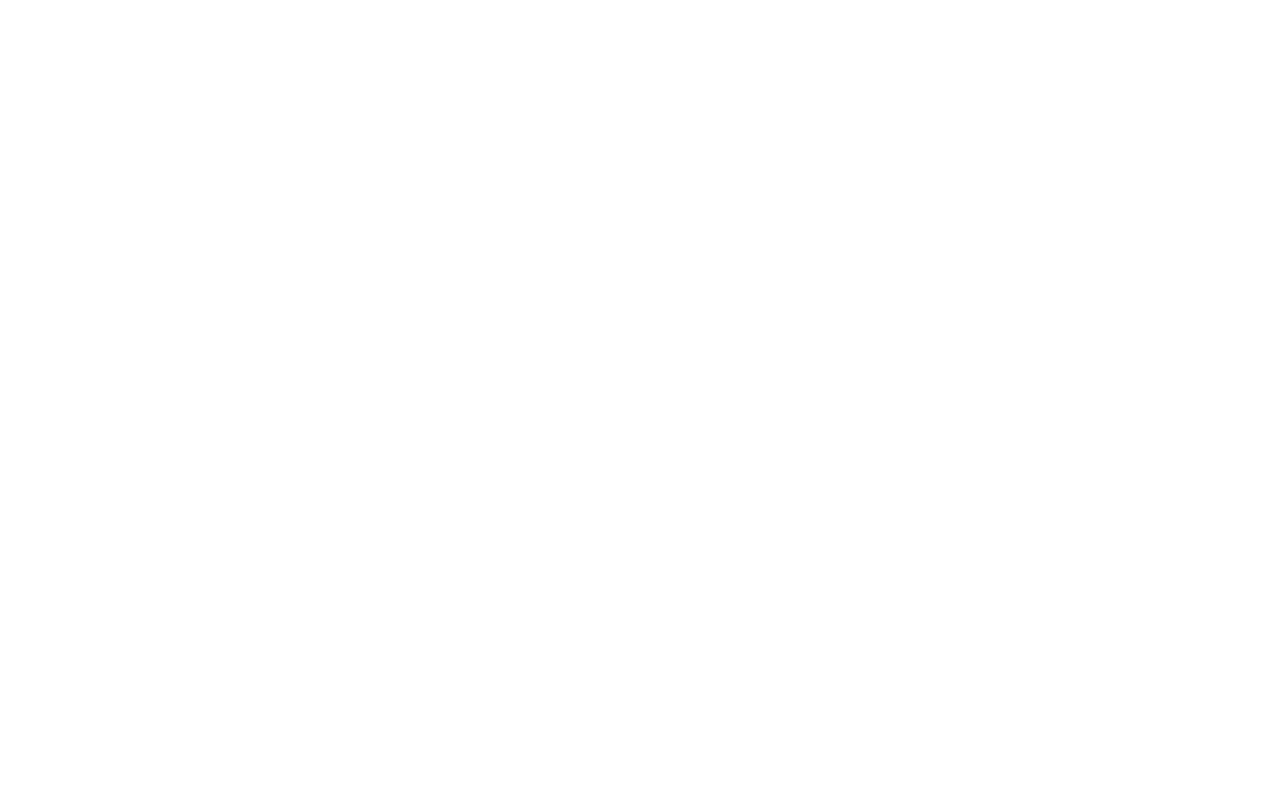
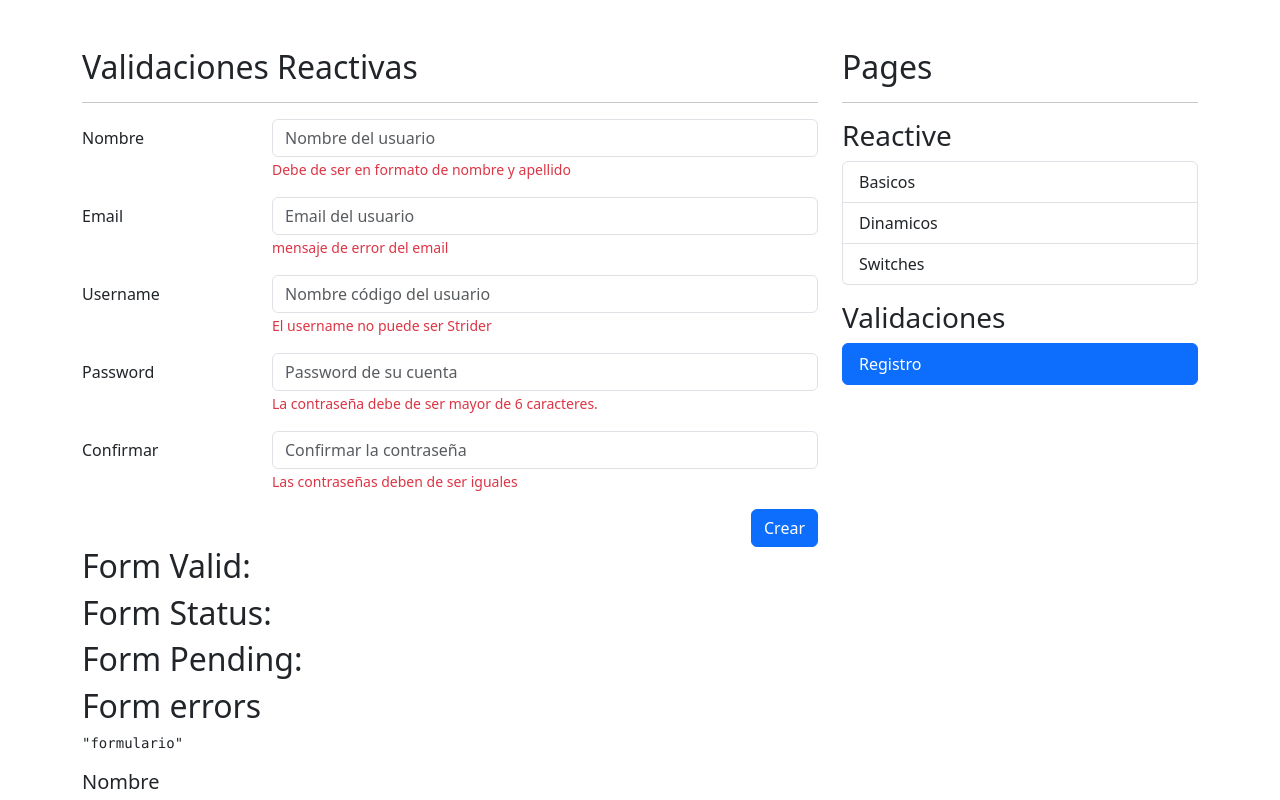
Before and after one commit to tomasVergara14/reactive-forms, an Angular app: page /auth/sign-up in a window 1280 px wide. Before the commit this address led to /. Shown: the top 800 px of the page. Built offline with nearby package versions, Linux system fonts and the light colour scheme.

Commit message:
sidemenu

```diff
--- a/package.json
+++ b/package.json
@@ -3,7 +3,7 @@
   "version": "0.0.0",
   "scripts": {
     "ng": "ng",
-    "start": "ng serve",
+    "start": "ng serve -o",
     "build": "ng build",
     "watch": "ng build --watch --configuration development",
     "test": "ng test"
--- a/src/app/app-routing.module.ts
+++ b/src/app/app-routing.module.ts
@@ -1,7 +1,20 @@
 import { NgModule } from '@angular/core';
 import { RouterModule, Routes } from '@angular/router';
 
-const routes: Routes = [];
+const routes: Routes = [
+  {
+    path:'reactive',
+    loadChildren: ()=> import('./reactive/reactive-routing.module').then(m=>m.ReactiveRoutingModule),
+  },
+  {
+    path:'auth',
+    loadChildren: ()=> import('./auth/auth-routing.module').then(m=>m.AuthRoutingModule),
+  },
+  {
+    path:'**',
+    redirectTo:'reactive'
+  },
+];
 
 @NgModule({
   imports: [RouterModule.forRoot(routes)],
--- a/src/app/app.component.html
+++ b/src/app/app.component.html
@@ -1 +1,8 @@
-<router-outlet></router-outlet>
+<div class="row mt-5">
+    <div class="col">
+        <router-outlet></router-outlet>
+    </div>
+    <div class="col-12 col-sm-4">
+        <shared-side-menu></shared-side-menu>
+    </div>
+</div>
--- a/src/app/auth/auth-routing.module.ts
+++ b/src/app/auth/auth-routing.module.ts
@@ -1,7 +1,22 @@
 import { NgModule } from '@angular/core';
 import { RouterModule, Routes } from '@angular/router';
+import { RegisterPageComponent } from './pages/register-page/register-page.component';
 
-const routes: Routes = []
+const routes: Routes = [
+    {
+        path:'',
+        children:[
+            {
+                path:'sign-up',
+                component:RegisterPageComponent
+            },
+            {
+                path:'**',
+                redirectTo:'sign-up'
+            },
+        ]
+    }
+]
 
 @NgModule({
     imports:[RouterModule.forChild(routes)],
--- a/src/app/auth/pages/register-page/register-page.component.html
+++ b/src/app/auth/pages/register-page/register-page.component.html
@@ -1 +1,112 @@
-<p>register-page works!</p>
+<h2>Validaciones Reactivas</h2>
+<hr>
+
+<div class="row">
+    <div class="col">
+
+        <form autocomplete="off">
+
+            <!-- Nombre -->
+            <div class="row mb-3">
+                <label class="col-sm-3 col-form-label">Nombre</label>
+                <div class="col-sm-9">
+                    <input type="text"
+                           class="form-control"
+                           placeholder="Nombre del usuario">
+
+                    <span class="form-text text-danger">
+                        Debe de ser en formato de nombre y apellido
+                    </span>
+                </div>
+            </div>
+
+            <!-- Email -->
+            <div class="row mb-3">
+                <label class="col-sm-3 col-form-label">Email</label>
+                <div class="col-sm-9">
+                    <input type="email"
+                           class="form-control"
+                           placeholder="Email del usuario">
+                    <span class="form-text text-danger">
+                        mensaje de error del email
+                    </span>
+                </div>
+            </div>
+
+            <!-- Username -->
+            <div class="row mb-3">
+                <label class="col-sm-3 col-form-label">Username</label>
+                <div class="col-sm-9">
+                    <input type="text"
+                           class="form-control"
+                           placeholder="Nombre código del usuario">
+                    <span class="form-text text-danger">
+                         El username no puede ser Strider
+                    </span>
+                </div>
+            </div>
+
+            <!-- Password -->
+            <div class="row mb-3">
+                <label class="col-sm-3 col-form-label">Password</label>
+                <div class="col-sm-9">
+                    <input type="password"
+                           class="form-control"
+                           placeholder="Password de su cuenta">
+
+                    <span class="form-text text-danger">
+                         La contraseña debe de ser mayor de 6 caracteres.
+                    </span>
+                </div>
+            </div>
+
+            <!-- Password2 -->
+            <div class="row mb-3">
+                <label class="col-sm-3 col-form-label">Confirmar</label>
+                <div class="col-sm-9">
+                    <input type="password"
+                           class="form-control"
+                           placeholder="Confirmar la contraseña">
+
+                    <span class="form-text text-danger">
+                         Las contraseñas deben de ser iguales
+                    </span>
+                </div>
+            </div>
+
+
+            <div class="row">
+                <div class="col">
+                    <button class="btn btn-primary float-end"
+                            type="submit">
+                        Crear
+                    </button>
+                </div>
+            </div>
+
+
+        </form>
+    </div>
+</div>
+
+
+<h2>Form Valid: </h2>
+<h2>Form Status: </h2>
+<h2>Form Pending: </h2>
+<h2>Form errors</h2>
+<pre>{{ 'formulario' | json }}</pre>
+
+<h5>Nombre</h5>
+<pre>{{ 'formulario' | json }}</pre>
+
+<h5>Email</h5>
+<pre>{{ 'formulario' | json }}</pre>
+
+<h5>Username</h5>
+<pre>{{ 'formulario' | json }}</pre>
+
+
+<h5>Password</h5>
+<pre>{{ 'formulario' | json }}</pre>
+
+<h5>Confirmar</h5>
--- a/src/app/reactive/reactive-routing.module.ts
+++ b/src/app/reactive/reactive-routing.module.ts
@@ -1,7 +1,32 @@
 import { NgModule } from '@angular/core';
 import { RouterModule, Routes } from '@angular/router';
+import { BasicPageComponent } from './pages/basic-page/basic-page.component';
+import { DynamicPageComponent } from './pages/dynamic-page/dynamic-page.component';
+import { SwitchesPageComponent } from './pages/switches-page/switches-page.component';
 
-const routes: Routes = [];
+const routes: Routes = [
+  {
+    path:'',
+    children:[
+      {
+        path:'basic',
+        component: BasicPageComponent
+      },
+      {
+        path:'dynamic',
+        component: DynamicPageComponent
+      },
+      {
+        path:'switches',
+        component: SwitchesPageComponent
+      },
+      {
+        path:'**',
+        redirectTo:'basic'
+      },
+    ]
+  }
+];
 
 @NgModule({
   imports: [RouterModule.forChild(routes)],
--- /dev/null
+++ b/src/app/shared/components/side-menu/side-menu.component.html
@@ -0,0 +1,26 @@
+<h2>Pages</h2>
+<hr>
+
+<h3 class="mt-3">Reactive</h3>
+
+<ul class="list-group">
+    <li
+     class="list-group-item"
+     [routerLink]="[ item.route ]"
+     routerLinkActive="active"
+     *ngFor="let item of reactiveMenu">
+        {{ item.title }}
+    </li>
+</ul>
+
+<h3 class="mt-3">Validaciones</h3>
+
+<ul class="list-group">
+    <li
+     class="list-group-item"
+     [routerLink]="[ item.route ]"
+     routerLinkActive="active"
+     *ngFor="let item of authMenu">
+        {{ item.title }}
+    </li>
+</ul>
--- /dev/null
+++ b/src/app/shared/components/side-menu/side-menu.component.ts
@@ -0,0 +1,25 @@
+import { Component } from '@angular/core';
+
+interface MenuItem {
+  title: string,
+  route: string
+}
+
+@Component({
+  selector: 'shared-side-menu',
+  templateUrl: './side-menu.component.html',
+  styles: [
+  ]
+})
+export class SideMenuComponent {
+
+  public reactiveMenu: MenuItem[] = [
+    { title: 'Basicos', route:'./reactive/basic'},
+    { title: 'Dinamicos', route:'./reactive/dynamic'},
+    { title: 'Switches', route:'./reactive/switches'}
+  ]
+
+  public authMenu: MenuItem[] = [
+    { title: 'Registro', route:'./auth'},
+  ]
+}
--- a/src/index.html
+++ b/src/index.html
@@ -8,7 +8,7 @@
   <link rel="icon" type="image/x-icon" href="favicon.ico">
   <link href="https://cdn.jsdelivr.net/npm/bootstrap@5.3.1/dist/css/bootstrap.min.css" rel="stylesheet" integrity="sha384-4bw+/aepP/YC94hEpVNVgiZdgIC5+VKNBQNGCHeKRQN+PtmoHDEXuppvnDJzQIu9" crossorigin="anonymous">
 </head>
-<body>
+<body class="container">
   <app-root></app-root>
 </body>
 </html>
```
Also changed, not shown: src/app/app.module.ts (+9 -3 lines), src/app/shared/shared.module.ts (+10 -2 lines).
